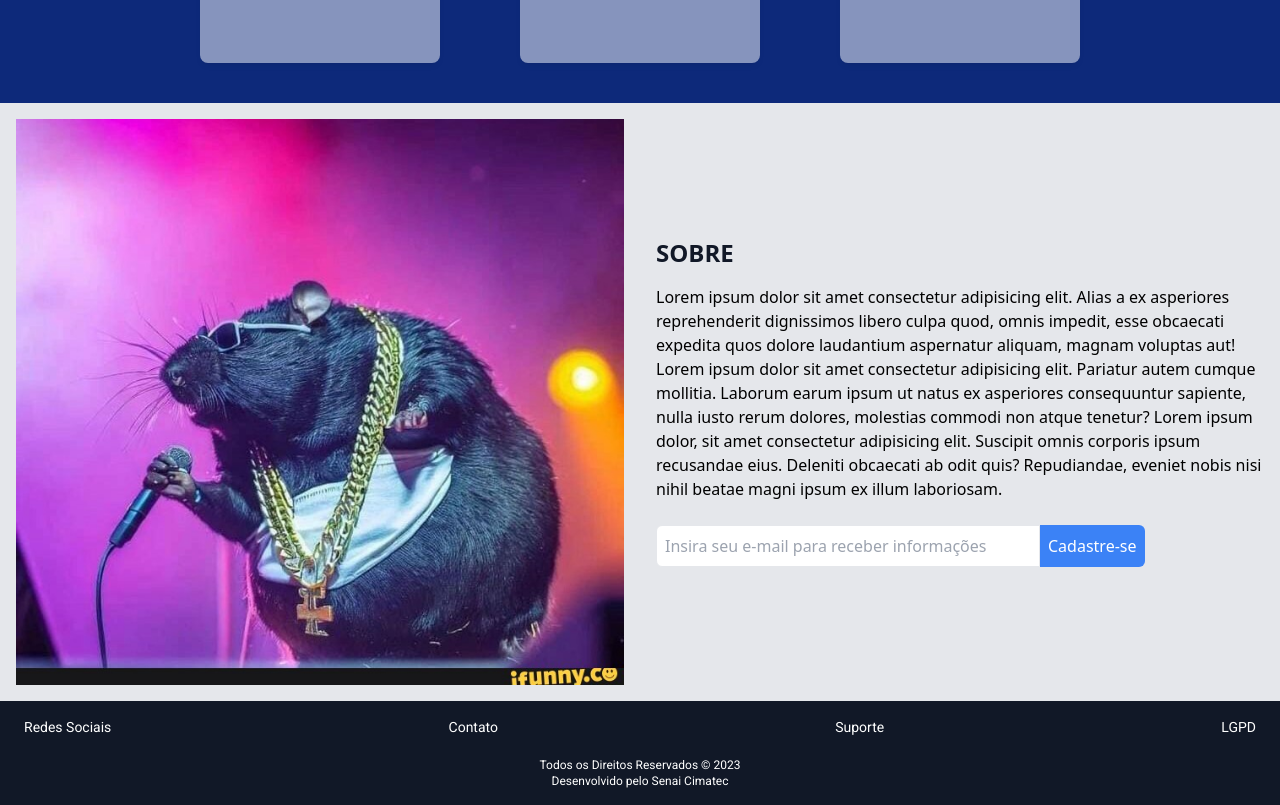
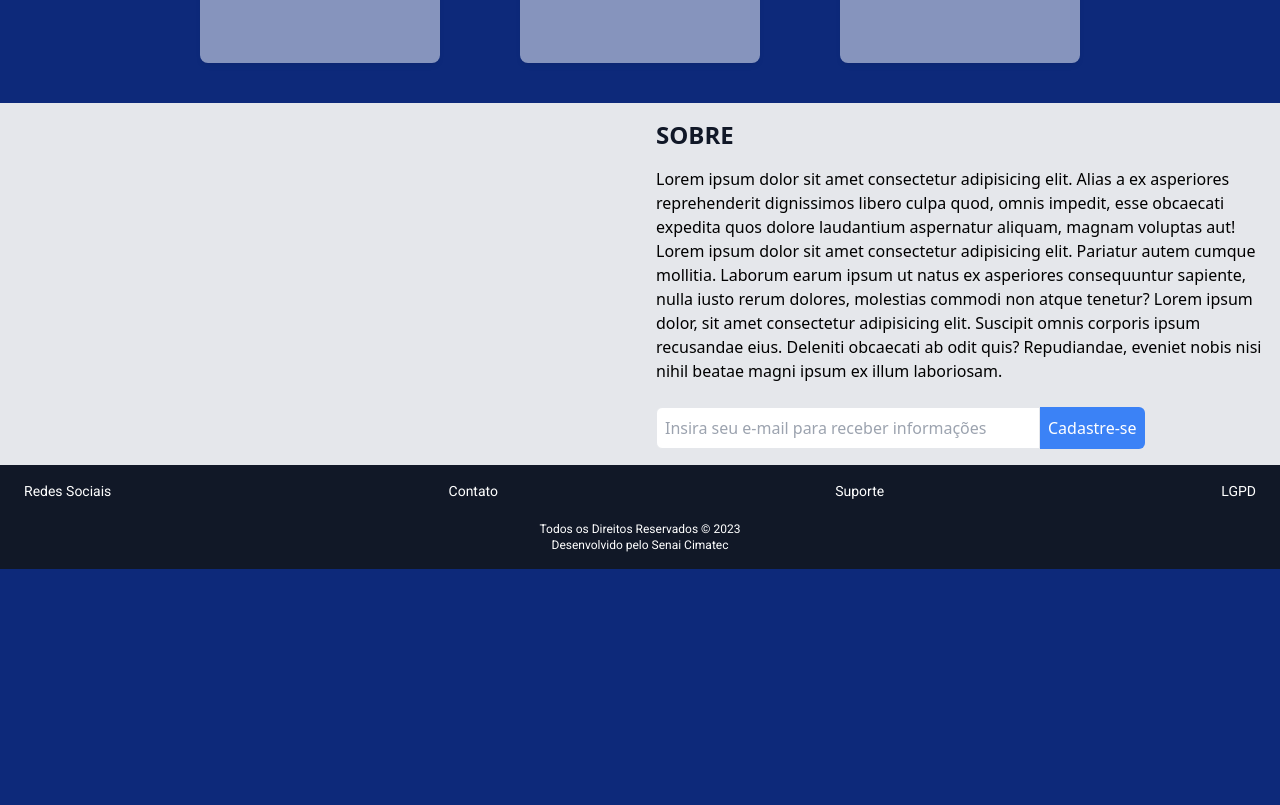
Before and after one commit to Awi-24/CSM_Front-End, a React (Vite) app in the folder front/: page /aulas in a window 1280 px wide. Shown: the part 1146-1951 px from the top of the page. After the commit the page ends 1715 px from the top, so only its background shows below. Built offline with nearby package versions, Linux system fonts and the light colour scheme.

Commit message:
remocao do rato

```diff
--- a/front/src/pages/desenvolvimento/Desenvolvimento.tsx
+++ b/front/src/pages/desenvolvimento/Desenvolvimento.tsx
@@ -32,7 +32,7 @@ function Aulas() {
     <div className="grid grid-cols-2">
       {/* Coluna 1 */}
       <div className="bg-gray-200 p-4">
-        <img className="w-full object-center" src={video} alt="Video???"></img>
+        {/* <img className="w-full object-center" src={video} alt="Video???"></img> */}
       </div>
 
       {/* Coluna 2 */}
```
